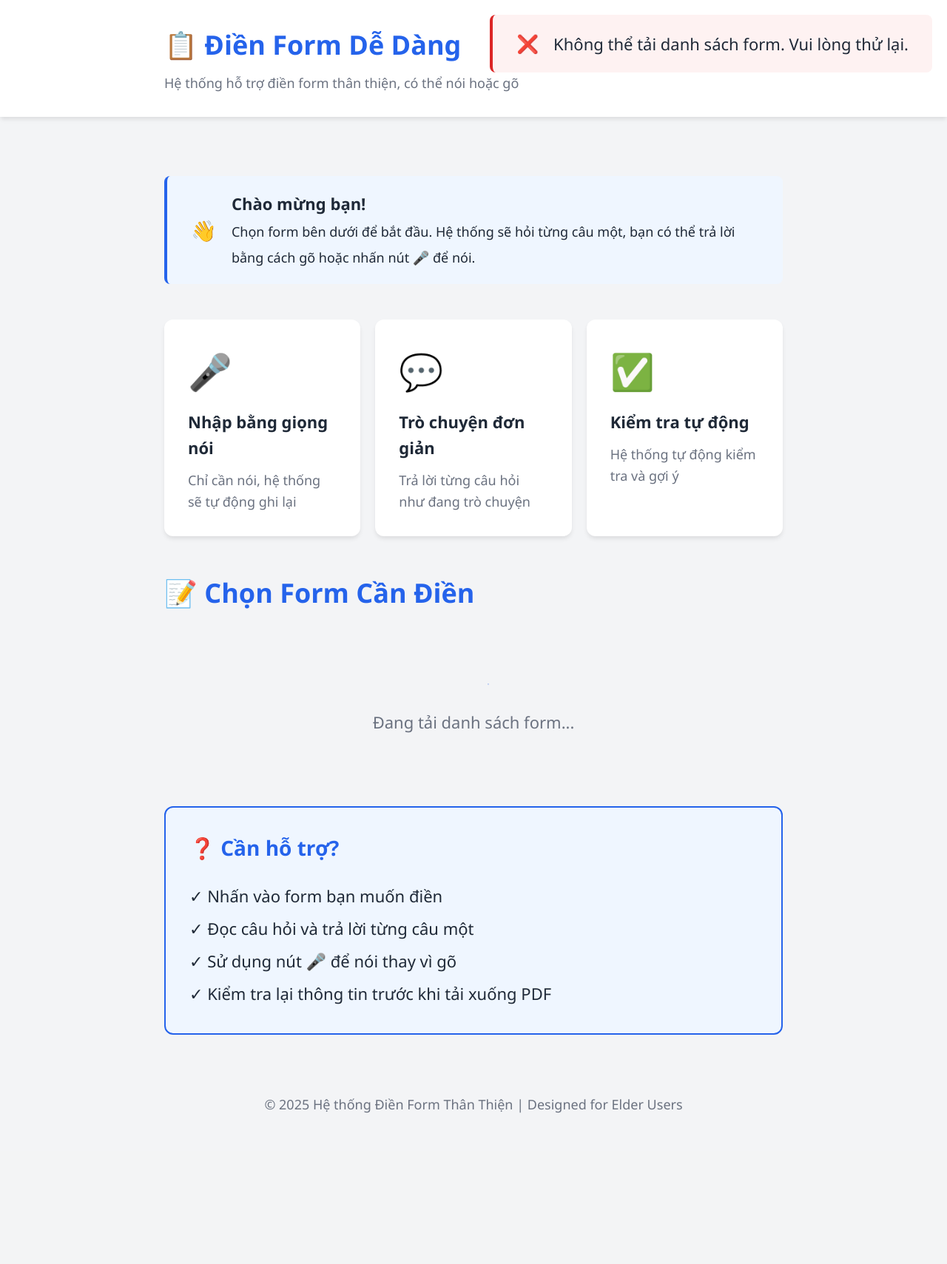
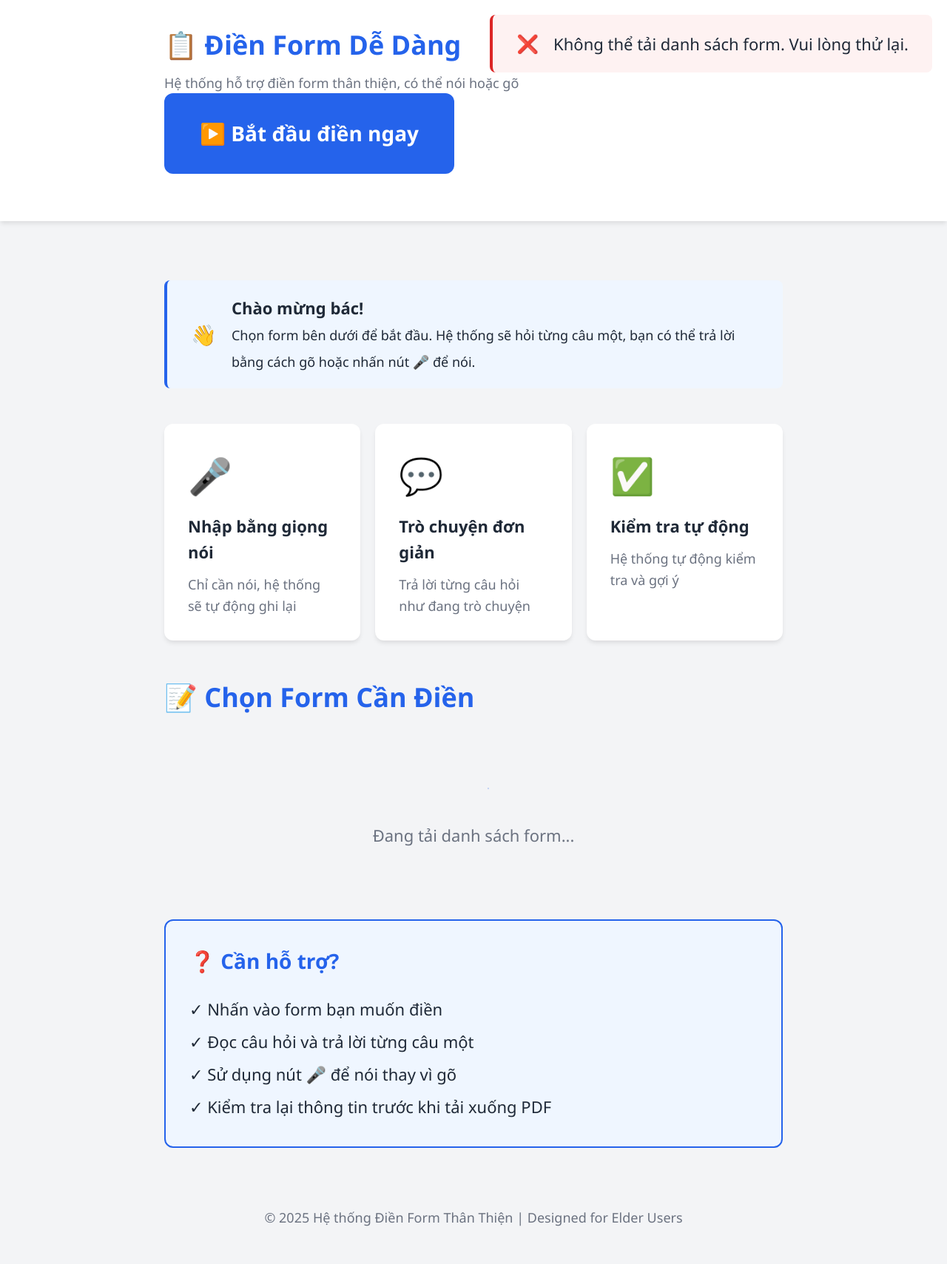
Before and after one commit to magicpro97/elder-friendly-form-pipeline, a Python web app: template templates/index.html in a window 1280 px wide. Shown: the whole page at 74% size. Before the commit the page ends 1505 px from the top, so only its background shows below. Run offline with Jinja, Linux system fonts and the light colour scheme; the template is opened without the code that fills it, so the values that code supplies are empty.

Commit message:
UI: áp dụng quick wins cho trang chủ - Thêm skip link, CTA 'Bắt đầu điền ngay', aria-live cho trạng thái tải form - Chuyển inline styles sang class trong main.css và index.html - Cải thiện khả năng truy cập: focus ring, role=list, role=button + keyboard - Defer script để tối ưu FCP - Thêm stub WeasyPrint trong tests để chạy test trên Windows

```diff
--- a/static/css/main.css
+++ b/static/css/main.css
@@ -821,6 +853,86 @@
   .btn {
     border: 2px solid currentColor;
   }
+}
+
+/* ===== Landing Page specific components & utilities ===== */
+
+/* Utilities */
+.mb-xl { margin-bottom: var(--spacing-xl); }
+.mb-lg { margin-bottom: var(--spacing-lg); }
+.mb-md { margin-bottom: var(--spacing-md); }
+.p-xl { padding: var(--spacing-xl); }
+.p-lg { padding: var(--spacing-lg); }
+.text-center { text-align: center; }
+.grid-full { grid-column: 1 / -1; }
+
+/* Features grid and cards */
+.features-grid {
+  display: grid;
+  grid-template-columns: repeat(auto-fit, minmax(250px, 1fr));
+  gap: var(--spacing-md);
+  margin-bottom: var(--spacing-xl);
+}
+
+.feature-card {
+  background: var(--bg-primary);
+  padding: var(--spacing-lg);
+  border-radius: 12px;
+  box-shadow: var(--shadow);
+}
+
+.feature-card .feature-icon {
+  font-size: 48px;
+  margin-bottom: var(--spacing-sm);
+}
+
+.feature-card h3 {
+  font-size: var(--font-large);
+  margin-bottom: var(--spacing-sm);
+}
+
+.feature-card p {
+  color: var(--text-secondary);
+}
+
+/* Section titles */
+.section-title {
+  font-size: var(--font-xxlarge);
+  margin-bottom: var(--spacing-lg);
+  color: var(--primary-color);
+}
+
+/* Welcome section spacing */
+.welcome-section { margin-bottom: var(--spacing-xl); }
+
+/* Help section */
+.help-section {
+  margin-top: var(--spacing-xl);
+  background: var(--bg-accent);
+  padding: var(--spacing-lg);
+  border-radius: 12px;
+  border: 2px solid var(--primary-color);
+}
+
+.help-title {
+  font-size: var(--font-xlarge);
+  margin-bottom: var(--spacing-md);
+  color: var(--primary-color);
+}
+
+.help-list {
+  list-style: none;
+  padding: 0;
+  font-size: var(--font-large);
+  line-height: 2;
+}
+
+/* Footer */
+.footer {
+  text-align: center;
+  padding: var(--spacing-xl);
+  color: var(--text-secondary);
+  font-size: var(--font-base);
 }
 
 /* Print styles */
--- a/static/js/app.js
+++ b/static/js/app.js
@@ -94,7 +94,11 @@
     container.innerHTML = forms
       .map(
         (form) => `
-      <div class="form-card" onclick="assistant.startForm('${form.form_id}', '${form.title}')">
+      <div class="form-card" role="button" tabindex="0"
+           aria-label="Mở form ${form.title}"
+           onclick="assistant.startForm('${form.form_id}', '${form.title}')"
+           onkeydown="if(event.key==='Enter'||event.key===' '){assistant.startForm('${form.form_id}', '${form.title}')}"
+      >
         <h3>${form.title}</h3>
         <p class="form-card-description">Nhấn để bắt đầu điền form này</p>
         <div class="form-card-meta">
@@ -104,6 +108,13 @@
     `
       )
       .join("");
+
+    // Update live status text if present
+    const status = document.getElementById("formsStatus");
+    if (status) {
+      const count = Array.isArray(forms) ? forms.length : 0;
+      status.textContent = `Đã tải ${count} form`;
+    }
   }
 
   // ===== DRAFT MANAGEMENT FUNCTIONS =====
--- a/templates/index.html
+++ b/templates/index.html
@@ -14,6 +14,7 @@
     />
   </head>
   <body>
+    <a class="skip-link" href="#mainContent">Bỏ qua tới nội dung chính</a>
     <header class="header">
       <div class="header-content">
         <div>
@@ -21,6 +22,11 @@
           <p class="header-subtitle">
             Hệ thống hỗ trợ điền form thân thiện, có thể nói hoặc gõ
           </p>
+          <div class="mb-lg">
+            <a href="#formsContainer" class="btn btn-primary btn-large" aria-label="Bắt đầu điền ngay, chuyển tới danh sách form">
+              ▶️ Bắt đầu điền ngay
+            </a>
+          </div>
         </div>
       </div>
     </header>
@@ -28,12 +34,12 @@
     <main class="container">
       <div id="mainContent">
         <!-- Welcome Section -->
-        <div class="welcome-section" style="margin-bottom: var(--spacing-xl)">
+        <div class="welcome-section">
           <div class="alert alert-info">
             <span style="font-size: 28px">👋</span>
             <div>
               <strong style="font-size: var(--font-large)"
-                >Chào mừng bạn!</strong
+                >Chào mừng bác!</strong
               ><br />
               <span style="font-size: var(--font-base)">
                 Chọn form bên dưới để bắt đầu. Hệ thống sẽ hỏi từng câu một, bạn
@@ -44,152 +50,46 @@
         </div>
 
         <!-- Features Grid -->
-        <div
-          style="
-            display: grid;
-            grid-template-columns: repeat(auto-fit, minmax(250px, 1fr));
-            gap: var(--spacing-md);
-            margin-bottom: var(--spacing-xl);
-          "
-        >
-          <div
-            style="
-              background: var(--bg-primary);
-              padding: var(--spacing-lg);
-              border-radius: 12px;
-              box-shadow: var(--shadow);
-            "
-          >
-            <div style="font-size: 48px; margin-bottom: var(--spacing-sm)">
-              🎤
-            </div>
-            <h3
-              style="
-                font-size: var(--font-large);
-                margin-bottom: var(--spacing-sm);
-              "
-            >
-              Nhập bằng giọng nói
-            </h3>
-            <p style="color: var(--text-secondary)">
-              Chỉ cần nói, hệ thống sẽ tự động ghi lại
-            </p>
+        <div class="features-grid">
+          <div class="feature-card">
+            <div class="feature-icon">🎤</div>
+            <h3>Nhập bằng giọng nói</h3>
+            <p>Chỉ cần nói, hệ thống sẽ tự động ghi lại</p>
           </div>
 
-          <div
-            style="
-              background: var(--bg-primary);
-              padding: var(--spacing-lg);
-              border-radius: 12px;
-              box-shadow: var(--shadow);
-            "
-          >
-            <div style="font-size: 48px; margin-bottom: var(--spacing-sm)">
-              💬
-            </div>
-            <h3
-              style="
-                font-size: var(--font-large);
-                margin-bottom: var(--spacing-sm);
-              "
-            >
-              Trò chuyện đơn giản
-            </h3>
-            <p style="color: var(--text-secondary)">
-              Trả lời từng câu hỏi như đang trò chuyện
-            </p>
+          <div class="feature-card">
+            <div class="feature-icon">💬</div>
+            <h3>Trò chuyện đơn giản</h3>
+            <p>Trả lời từng câu hỏi như đang trò chuyện</p>
           </div>
 
-          <div
-            style="
-              background: var(--bg-primary);
-              padding: var(--spacing-lg);
-              border-radius: 12px;
-              box-shadow: var(--shadow);
-            "
-          >
-            <div style="font-size: 48px; margin-bottom: var(--spacing-sm)">
-              ✅
-            </div>
-            <h3
-              style="
-                font-size: var(--font-large);
-                margin-bottom: var(--spacing-sm);
-              "
-            >
-              Kiểm tra tự động
-            </h3>
-            <p style="color: var(--text-secondary)">
-              Hệ thống tự động kiểm tra và gợi ý
-            </p>
+          <div class="feature-card">
+            <div class="feature-icon">✅</div>
+            <h3>Kiểm tra tự động</h3>
+            <p>Hệ thống tự động kiểm tra và gợi ý</p>
           </div>
         </div>
 
         <!-- Forms Selection -->
         <div>
-          <h2
-            style="
-              font-size: var(--font-xxlarge);
-              margin-bottom: var(--spacing-lg);
-              color: var(--primary-color);
-            "
-          >
-            📝 Chọn Form Cần Điền
-          </h2>
-          <div id="formsContainer" class="form-grid">
+          <h2 class="section-title">📝 Chọn Form Cần Điền</h2>
+          <div id="formsContainer" class="form-grid" role="list">
             <!-- Forms will be loaded here by JavaScript -->
-            <div
-              style="
-                grid-column: 1 / -1;
-                text-align: center;
-                padding: var(--spacing-xl);
-              "
-            >
+            <div class="grid-full text-center p-xl">
               <div class="loading">
                 <div class="loading-dot"></div>
                 <div class="loading-dot"></div>
                 <div class="loading-dot"></div>
               </div>
-              <p
-                style="
-                  margin-top: var(--spacing-md);
-                  color: var(--text-secondary);
-                  font-size: var(--font-large);
-                "
-              >
-                Đang tải danh sách form...
-              </p>
+              <p id="formsStatus" class="loading-text" aria-live="polite">Đang tải danh sách form...</p>
             </div>
           </div>
         </div>
 
         <!-- Help Section -->
-        <div
-          style="
-            margin-top: var(--spacing-xl);
-            background: var(--bg-accent);
-            padding: var(--spacing-lg);
-            border-radius: 12px;
-            border: 2px solid var(--primary-color);
-          "
-        >
-          <h3
-            style="
-              font-size: var(--font-xlarge);
-              margin-bottom: var(--spacing-md);
-              color: var(--primary-color);
-            "
-          >
-            ❓ Cần hỗ trợ?
-          </h3>
-          <ul
-            style="
-              list-style: none;
-              padding: 0;
-              font-size: var(--font-large);
-              line-height: 2;
-            "
-          >
+        <div class="help-section">
+          <h3 class="help-title">❓ Cần hỗ trợ?</h3>
+          <ul class="help-list">
             <li>✓ Nhấn vào form bạn muốn điền</li>
             <li>✓ Đọc câu hỏi và trả lời từng câu một</li>
             <li>✓ Sử dụng nút 🎤 để nói thay vì gõ</li>
@@ -199,17 +99,10 @@
       </div>
     </main>
 
-    <footer
-      style="
-        text-align: center;
-        padding: var(--spacing-xl);
-        color: var(--text-secondary);
-        font-size: var(--font-base);
-      "
-    >
+    <footer class="footer">
       <p>© 2025 Hệ thống Điền Form Thân Thiện | Designed for Elder Users</p>
     </footer>
 
-    <script src="/static/js/app.js?v=20251103"></script>
+    <script src="/static/js/app.js?v=20251103" defer></script>
   </body>
 </html>
```
Also changed, not shown: other parts of static/css/main.css (+32 -0 lines), tests/conftest.py (+18 -0 lines).
